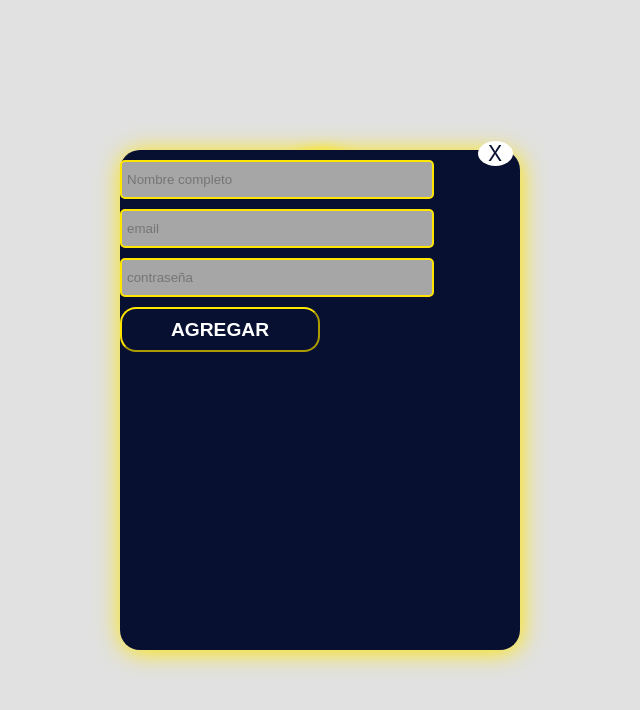
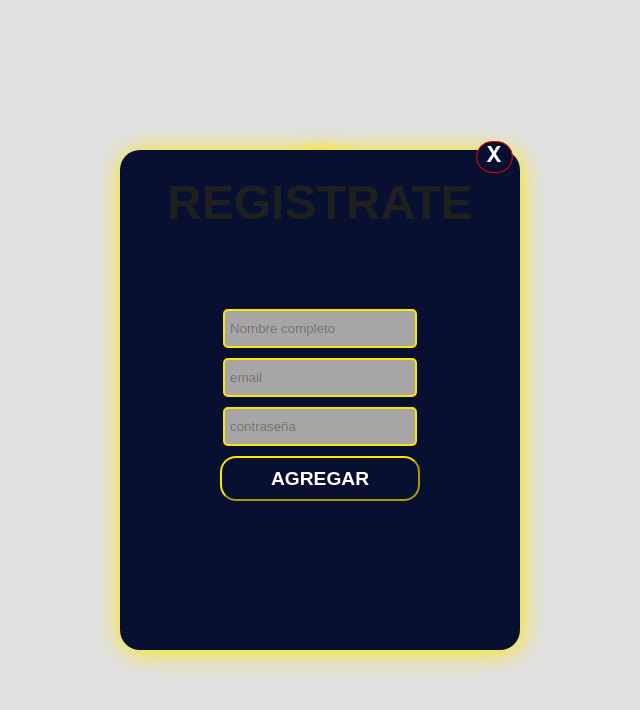
Before and after one commit to hugogaytan10/apolo, a React (Create React App) app: page / in a window 1280 px wide. Both pictures are taken after a click on the element "No tengo cuenta". Shown: the top 710 px of the page, without its empty margins (320-960 px from the left). Built offline with nearby package versions, Linux system fonts and the light colour scheme.

Commit message:
Agregando estilos a Perfil, login y Registro

```diff
--- a/src/Componentes/login/InsertUser.jsx
+++ b/src/Componentes/login/InsertUser.jsx
@@ -1,4 +1,5 @@
 import React, { useState } from 'react'
+import './insertUser.css'
 
 export const InsertUser = () => {
     const [user, setUser] = useState(
@@ -37,6 +38,7 @@ export const InsertUser = () => {
     return (
         <div className='contenedor-registro'>
             <form>
+                <h2>REGISTRATE</h2>
                 <input placeholder='Nombre completo' className='input-registro' name='nombre' onChange={cambiarValor}></input>
                 <input placeholder='email' className='input-registro' name='email' onChange={cambiarValor}></input>
                 <input placeholder='contraseña' className='input-registro' name='contra' onChange={cambiarValor} type='password'></input>
--- a/src/Componentes/login/Login.css
+++ b/src/Componentes/login/Login.css
@@ -66,12 +66,19 @@ body{
     color: black;
 }
 .no-tengo-cuenta{
-    color: #fff;
+    color: rgb(116, 116, 116);
     text-align: right;
     margin-right: 10px;
-    font-size: 1.1em;
+    font-size: 1em;
+    font-weight: bold;
     cursor: pointer;
+    transition: all .1s ease-in;
 }
+
+.no-tengo-cuenta:hover{
+    color: #fff;
+}
+
 .contenedor-registro{
     position: absolute;
     background-color:  #081032;
@@ -99,13 +106,27 @@ body{
 }
 .cerrar-pop{
     position: absolute;
-    color: #081032;
-    background-color: #fff;
-    border-radius: 50%;
+    color: #fff;
+    background-color: #081032;
+    border: 1px solid red;
+    border-radius: 100px;
     width: 35px;
+    height: 30px;
     text-align: center;
     right: -5%;
     top: -20%;
     z-index: 100;
     font-size: 1.3em;
+    font-weight: bolder;
+    transition: all .2s ease-in;
 }
+
+.cerrar-pop:hover{
+    background-color: red;
+}
+
+.contenedor-no-cuenta{
+    position: absolute;
+    top: 85%;
+    right: 1%;
+}
--- a/src/Componentes/login/Login.jsx
+++ b/src/Componentes/login/Login.jsx
@@ -28,7 +28,9 @@ const Login = () => {
             <input type='email' placeholder='hello@email.com' className='input-login' id='mail' />
             <input type='password' placeholder='********' className='input-login' id='contrasenia'/>
             <button className='btn-login' onClick={() => { getUser(); }}>Log In</button>
-            <p onClick={()=>{setPop(true)}} className='no-tengo-cuenta'>No tengo cuenta</p>
+            <div className='contenedor-no-cuenta'>
+                <p onClick={()=>{setPop(true)}} className='no-tengo-cuenta'>No tengo cuenta</p>
+            </div>
             {
                 pop &&
                 <>
--- /dev/null
+++ b/src/Componentes/login/insertUser.css
@@ -0,0 +1,19 @@
+.contenedor-registro{
+    display: flex;
+    justify-content: center;
+    align-items: center;
+    text-align: center;
+}
+
+form{
+    width: 95%;
+    display: grid;
+    place-items: center;
+}
+
+h2{
+    width: 100%;
+    font-weight: bolder;
+    font-size: xx-large;
+    color: white;
+}
--- /dev/null
+++ b/src/Componentes/perfil/Perfil.css
@@ -0,0 +1,56 @@
+.contenedor{
+    display: flex;
+    justify-content: center;
+    align-items: center;
+    width: 100%;
+    text-align: center;
+}
+
+form{
+    width: 60%;
+}
+
+input{
+    height: 25px;
+    width: 75%;
+    margin: 0px auto;
+    padding: 5px;
+    margin-top: 10px;
+    background-color:#A6A6A6;
+    border: 2px solid #FFE500;
+    border-radius: 5px;
+    color: #fff;
+}
+
+h2{
+    position: absolute;
+    top: 0%;
+    color: rgb(31, 31, 31);
+    width: 100%;
+    height: 30px;
+    font-family: Arial, Helvetica, sans-serif;
+    margin-top: 25px;
+    font-size: 3em;
+}
+
+button{
+    margin: 0px auto;
+    margin-top: 10px;
+    padding: 10px;
+    width: 200px;
+    height: 45px;
+    border-radius: 16px;
+    border-color: #081032;
+    background-color: #081032;
+    transition: all 0.5s;
+    color: #fff;
+    font-weight: bold;
+    font-size: 1.2em;
+}
+
+button:hover{
+    cursor: pointer;
+    background-color:  #FFE500;
+    border-color: #FFE500;
+    color: black;
+}
--- a/src/Componentes/perfil/Perfil.jsx
+++ b/src/Componentes/perfil/Perfil.jsx
@@ -1,5 +1,6 @@
 import React, { useContext, useEffect, useState } from 'react'
 import { UserContext } from '../../App';
+import './Perfil.css'
 
 export const Perfil = () => {
     const [user, setUser] = useState([]);
@@ -60,12 +61,15 @@ export const Perfil = () => {
         perfilUser();
     }, [usuario])
     return (
-        <div>
-            <input placeholder={user.full_name} name='nombre' onChange={cambiarValor}></input>
-            <input placeholder={user.email} name='email' onChange={cambiarValor}></input>
-            <input type='password' placeholder='password' name='pass' onChange={cambiarValor}></input>
-            <button onClick={()=>{update()}}>ACTUALIZAR</button>
-            <button onClick={()=>{deleteUser()}}>ELIMINAR</button>
+        <div class="contenedor">
+                <h2>Actualizar Información</h2>
+            <form>
+                <input placeholder={user.full_name} name='nombre' onChange={cambiarValor}></input>
+                <input placeholder={user.email} name='email' onChange={cambiarValor}></input>
+                <input type='password' placeholder='password' name='pass' onChange={cambiarValor}></input>
+                <button onClick={()=>{update()}}>ACTUALIZAR</button>
+                <button onClick={()=>{deleteUser()}}>ELIMINAR</button>
+            </form>
         </div>
     )
 }
```
